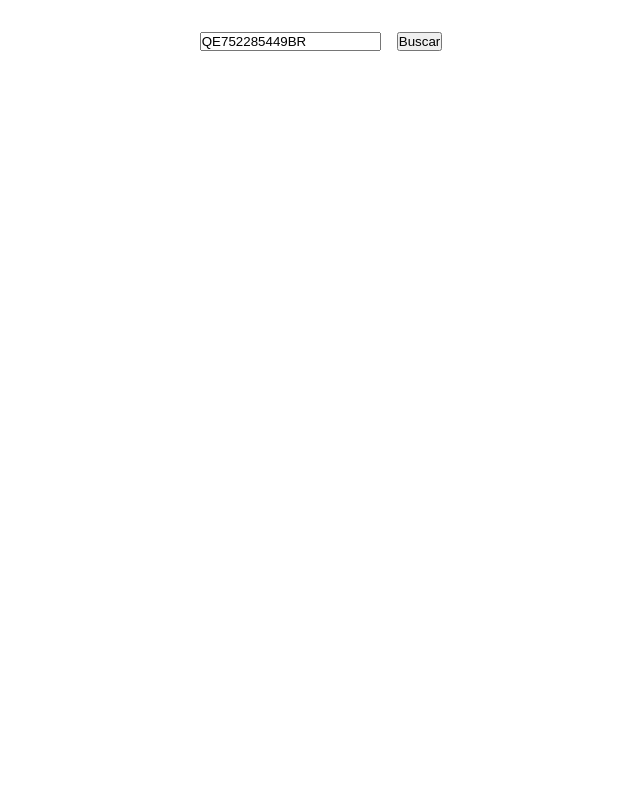
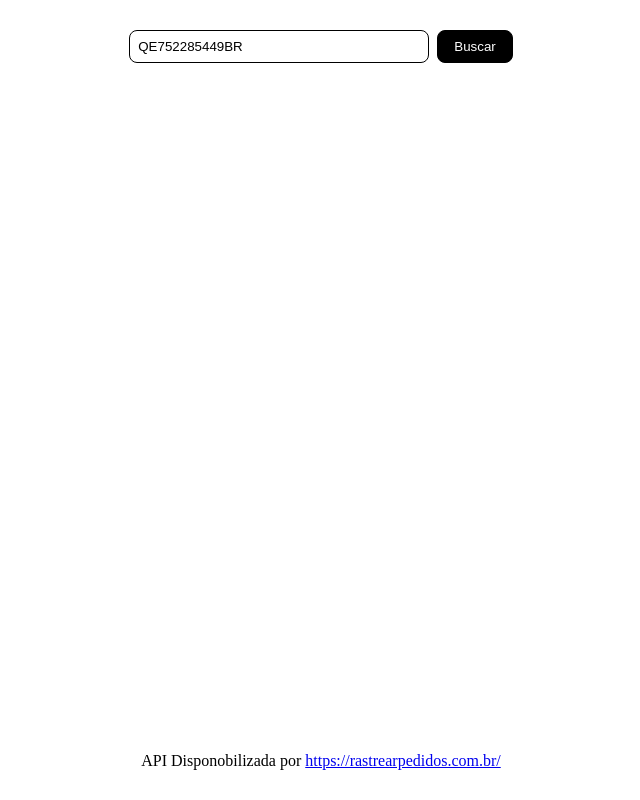
Before and after one commit to renangf4/API-Rastrear-Pedidos-Correios-com-JQuery, a plain HTML site: page index.html in a window 1280 px wide. Shown: the whole page, without its empty margins (319-959 px from the left). Drawn offline with nearby package versions, Linux system fonts and the light colour scheme.

Commit message:
atualizacao de layout

```diff
--- /dev/null
+++ b/css/app.css
@@ -0,0 +1,93 @@
+/*
+* Prefixed by https://autoprefixer.github.io
+* PostCSS: v7.0.29,
+* Autoprefixer: v9.7.6
+* Browsers: last 4 version
+*/
+
+* {
+    margin: 0;
+    padding: 0;
+    -webkit-box-sizing: border-box;
+            box-sizing: border-box;
+}
+
+body {
+    display: -webkit-box;
+    display: -ms-flexbox;
+    display: flex;
+    -webkit-box-orient: vertical;
+    -webkit-box-direction: normal;
+        -ms-flex-direction: column;
+            flex-direction: column;
+    -webkit-box-pack: justify;
+        -ms-flex-pack: justify;
+            justify-content: space-between;
+    -webkit-box-align: center;
+        -ms-flex-align: center;
+            align-items: center;
+    min-height: 100vh;
+    padding: 30px 15px;
+    overflow-x: hidden;
+}
+
+.c-buscar {
+    display: -webkit-box;
+    display: -ms-flexbox;
+    display: flex;
+}
+
+.c-buscar > input {
+    width: 300px;
+    max-width: 100%;
+    padding: 8px;
+    border: 1px solid #000;
+    border-radius: 8px;
+}
+
+.c-buscar > button {
+    margin-left: 8px;
+    border: 1px solid #000;
+    background: #000;
+    padding: 8px 16px;
+    border-radius: 8px;
+    color: #fff;
+    cursor: pointer;
+}
+
+.c-resultado {
+    padding: 32px 0;
+}
+
+.u-loading {
+    width: 25px;
+    height: 25px;
+    margin: 0 auto;
+    border-radius: 50%;
+    border: 3px solid #000;
+    border-right-color: transparent;
+    -webkit-animation: loadingAnimation .75s linear infinite;
+            animation: loadingAnimation .75s linear infinite;
+}
+
+@-webkit-keyframes loadingAnimation {
+    from {
+        -webkit-transform: rotate(0deg);
+                transform: rotate(0deg);
+    }
+    to {
+        -webkit-transform: rotate(360deg);
+                transform: rotate(360deg);
+    }
+}
+
+@keyframes loadingAnimation {
+    from {
+        -webkit-transform: rotate(0deg);
+                transform: rotate(0deg);
+    }
+    to {
+        -webkit-transform: rotate(360deg);
+                transform: rotate(360deg);
+    }
+}
--- a/index.html
+++ b/index.html
@@ -1,58 +1,24 @@
 <!DOCTYPE html>
-<html lang="en">
+<html lang="pt-br">
 <head>
 	<meta charset="UTF-8">
 	<meta name="viewport" content="width=device-width, initial-scale=1.0">
 	<title>Rastreio Correios</title>
-	<style>
-		* {
-			margin: 0;
-			padding: 0;
-			box-sizing: border-box;
-		}
-		.c-buscar {
-			padding: 32px;
-			display: flex;
-			justify-content: center;
-		}
-		.c-buscar > button {
-			margin-left: 16px;
-		}
-		.c-resultado {
-			padding: 32px;
-		}
-	</style>
+	<link rel="stylesheet" href="./css/app.css">
 </head>
 <body>
+	<div>
+		<div class="c-buscar">
+			<input type="text" class="js-input" value="QE752285449BR">
+			<button onclick="buscar()">Buscar</button>
+		</div>
 
-	<div class="c-buscar">
-		<input type="text" class="js-input" value="QE752285449BR">
-		<button onclick="buscar()">Buscar</button>
+		<div class="c-resultado js-output">
+		</div>
 	</div>
 
-	<div class="c-resultado js-output">
-	</div>
-
+	<p class="copy">API Disponobilizada por <a href="https://rastrearpedidos.com.br/">https://rastrearpedidos.com.br/</a></p>
 	<script src="https://cdnjs.cloudflare.com/ajax/libs/axios/0.21.1/axios.min.js"></script>
-	<script>
-		function buscar() {
-			var input = document.querySelector('.js-input');
-			input = input.value;
-
-			var output = document.querySelector('.js-output');
-
-			if(input != '') {
-				axios.get("https://api.rastrearpedidos.com.br/api/rastreio/v1?codigo=" + input)
-				.then((response) => {
-					output.innerHTML = JSON.stringify(response.data);
-				})
-				.catch((error) => {
-				    console.log(error);
-				});
-			} else {
-				alert('Vazio')
-			}
-		}
-	</script>
+	<script src="./js/app.js"></script>
 </body>
 </html>
--- /dev/null
+++ b/js/app.js
@@ -0,0 +1,46 @@
+var output = document.querySelector('.js-output');
+
+function buscar() {
+    output.innerHTML = `<div class="u-loading"></div>`;
+
+    var input = document.querySelector('.js-input');
+    input = input.value;
+
+    if(input != '') {
+        axios.get("https://api.rastrearpedidos.com.br/api/rastreio/v1?codigo=" + input)
+        .then((response) => {
+            var responseData = '';
+
+            for (i in response.data) {
+                if(response.data.error != 'validation_error') {
+                    var responseGet = response.data[i];
+
+                    if(responseGet.destino) {
+                        responseData = responseData + `
+                            <p>${responseGet.dataHora}</p>
+                            <p><b>${responseGet.descricao}</b></p>
+                            <p>de ${responseGet.cidade}/${responseGet.uf} para ${responseGet.destino.cidade}/${responseGet.destino.uf}</p>
+                            <br><br>
+                        `;
+                    } else {
+                        responseData = responseData + `
+                            <p>${responseGet.dataHora}</p>
+                            <p><b>${responseGet.descricao}</b></p>
+                            <br><br>
+                        `;
+                    }
+                } else {
+                    alert('Código de rastreio inválido!');
+                }
+            }
+
+            output.innerHTML = responseData;
+        })
+        .catch((error) => {
+            console.log(error);
+        });
+    } else {
+        alert('Por favor preencha um código válido!');
+        output.innerHTML = '';
+    }
+}
```
